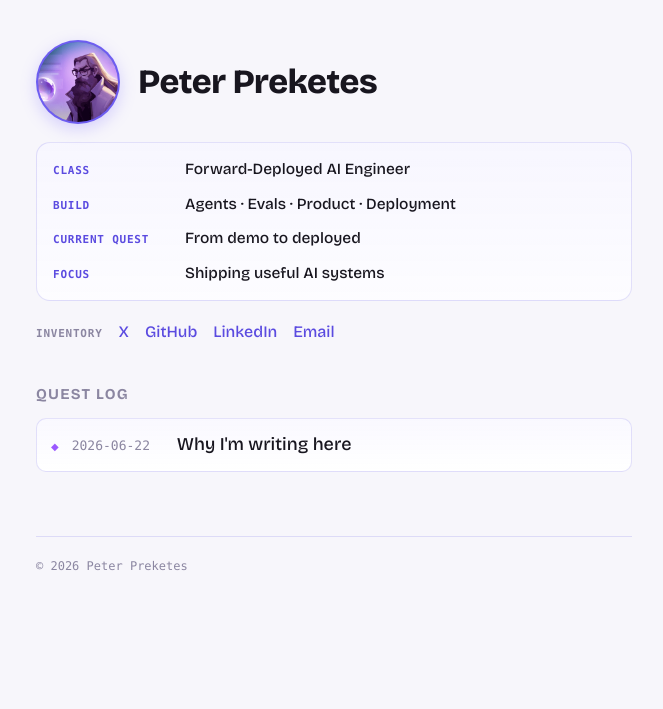
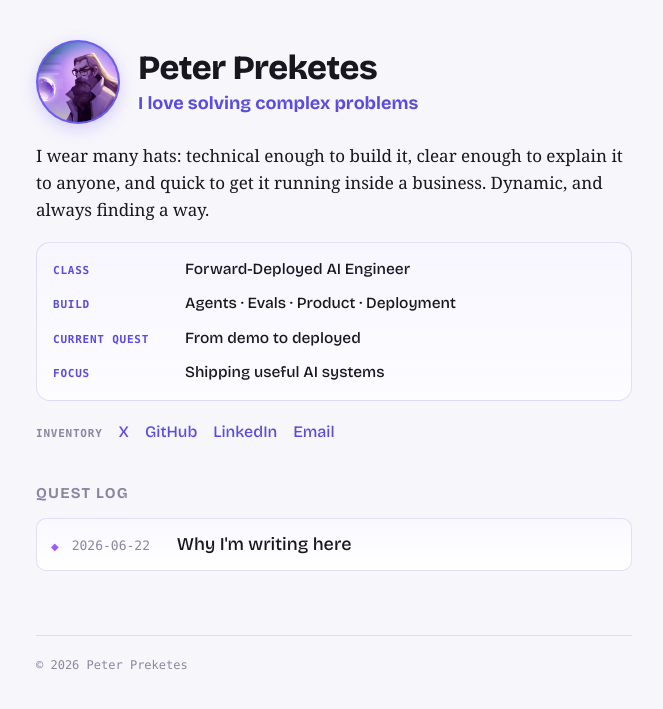
Before and after one commit to PeterP22/peterp22.github.io, a Jekyll site: the page built from index.html, in a window 1280 px wide. Shown: the top 709 px of the page, without its empty margins (306-969 px from the left). Built offline with Jekyll 4.4.1, drawn with Linux system fonts in a browser that asks for light colours.

Commit message:
Add slogan 'I love solving complex problems' + positioning bio to hero

```diff
--- a/assets/css/style.css
+++ b/assets/css/style.css
@@ -53,6 +53,9 @@
   box-shadow:0 5px 16px rgba(124,108,255,0.28);
 }
 .name { font-size:34px; font-weight:800; margin:0; }
+.hero-id { min-width:0; }
+.slogan { font-family:"Bricolage Grotesque",sans-serif; font-weight:600; font-size:18px; line-height:1.3; color:var(--accent); margin:5px 0 0; }
+.bio { font-size:17px; line-height:1.6; color:var(--ink); margin:0 0 18px; }
 
 .charsheet {
   margin:0 0 18px; padding:14px 16px;
--- a/index.html
+++ b/index.html
@@ -4,8 +4,13 @@
 <header class="hero">
   <div class="hero-top">
     <img class="avatar" src="{{ '/assets/img/hero.png' | relative_url }}" alt="Oceanic AI operator character with long hair and beard" width="84" height="84">
-    <h1 class="name">Peter Preketes</h1>
+    <div class="hero-id">
+      <h1 class="name">Peter Preketes</h1>
+      <p class="slogan">I love solving complex problems</p>
+    </div>
   </div>
+
+  <p class="bio">I wear many hats: technical enough to build it, clear enough to explain it to anyone, and quick to get it running inside a business. Dynamic, and always finding a way.</p>
 
   <dl class="charsheet">
     <div class="stat"><dt>Class</dt><dd>Forward-Deployed AI Engineer</dd></div>
```
